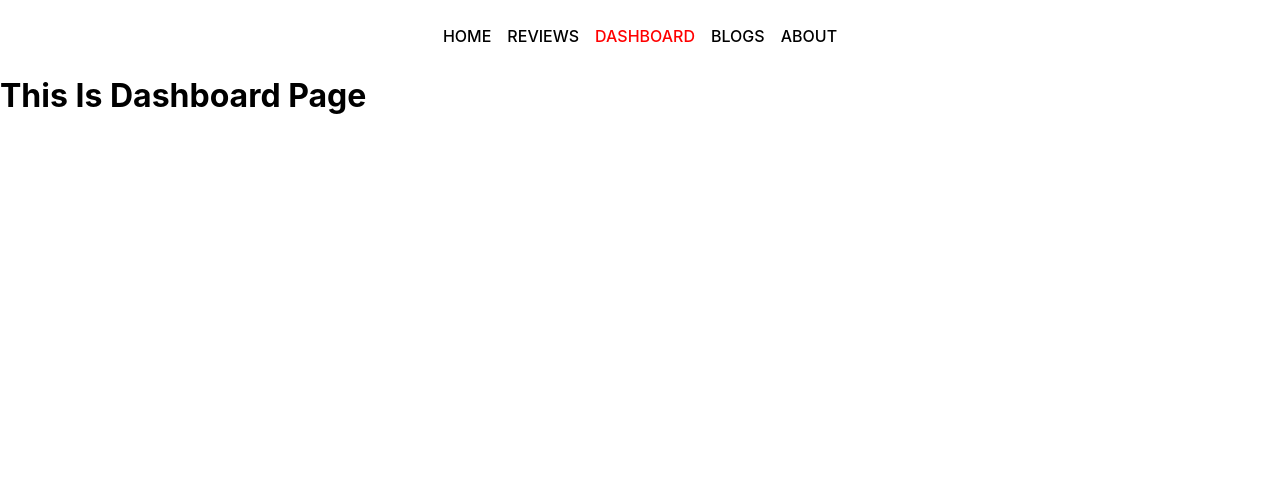
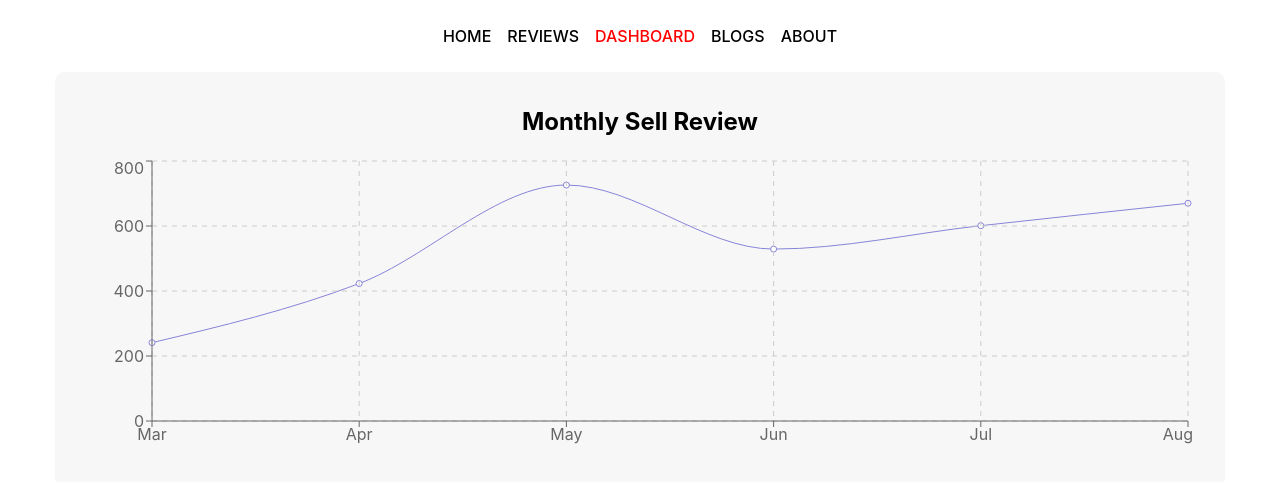
Before and after one commit to tusharpramanikbd/review-boat-headphone, a React (Create React App) app: page /dashboard in a window 1280 px wide. Shown: the top 482 px of the page. Built offline with nearby package versions, Linux system fonts and the light colour scheme.

Commit message:
line chart added

```diff
--- a/src/components/Dashboard/Dashboard.css
+++ b/src/components/Dashboard/Dashboard.css
@@ -0,0 +1,14 @@
+.section-dashboard {
+  width: 100%;
+  margin: 0 auto;
+  max-width: 1170px;
+  min-height: auto;
+  background-color: rgb(247, 247, 247);
+  border-radius: 10px;
+  padding: 2rem;
+}
+
+.line-chart {
+  width: 300px;
+  height: 300px;
+}
--- a/src/components/Dashboard/Dashboard.js
+++ b/src/components/Dashboard/Dashboard.js
@@ -1,11 +1,20 @@
-import React from 'react'
+import React, { useEffect, useState } from 'react'
+import MyLineChart from '../MyLineChart/MyLineChart'
 import './Dashboard.css'
 
 const Dashboard = () => {
+  const [chartData, setChartData] = useState([])
+
+  useEffect(() => {
+    fetch('ChartData.json')
+      .then((res) => res.json())
+      .then((data) => setChartData(data))
+  }, [])
+
   return (
-    <div>
-      <h1>This is dashboard page</h1>
-    </div>
+    <section className='section-dashboard'>
+      <MyLineChart chartData={chartData} />
+    </section>
   )
 }
 
--- a/src/components/Home/Home.css
+++ b/src/components/Home/Home.css
@@ -1,6 +1,3 @@
-/* .home-container {
-  text-align: center;
-} */
 .customer-review-title {
   margin: 1rem 0;
   text-align: center;
--- /dev/null
+++ b/src/components/MyLineChart/MyLineChart.css
@@ -0,0 +1,4 @@
+.chart-label {
+  text-align: center;
+  margin-bottom: 1rem;
+}
--- /dev/null
+++ b/src/components/MyLineChart/MyLineChart.js
@@ -0,0 +1,31 @@
+import React from 'react'
+import './MyLineChart.css'
+import {
+  CartesianGrid,
+  Line,
+  LineChart,
+  ResponsiveContainer,
+  Tooltip,
+  XAxis,
+  YAxis,
+} from 'recharts'
+
+const MyLineChart = (props) => {
+  const { chartData } = props
+  return (
+    <div>
+      <h2 className='chart-label'>Monthly Sell Review</h2>
+      <ResponsiveContainer width='100%' height={300}>
+        <LineChart data={chartData} label='Tushar'>
+          <Line type='monotone' dataKey='sell' stroke='#8884d8' />
+          <CartesianGrid stroke='#ccc' strokeDasharray='5 5' />
+          <XAxis dataKey='month'></XAxis>
+          <YAxis />
+          <Tooltip />
+        </LineChart>
+      </ResponsiveContainer>
+    </div>
+  )
+}
+
+export default MyLineChart
```
